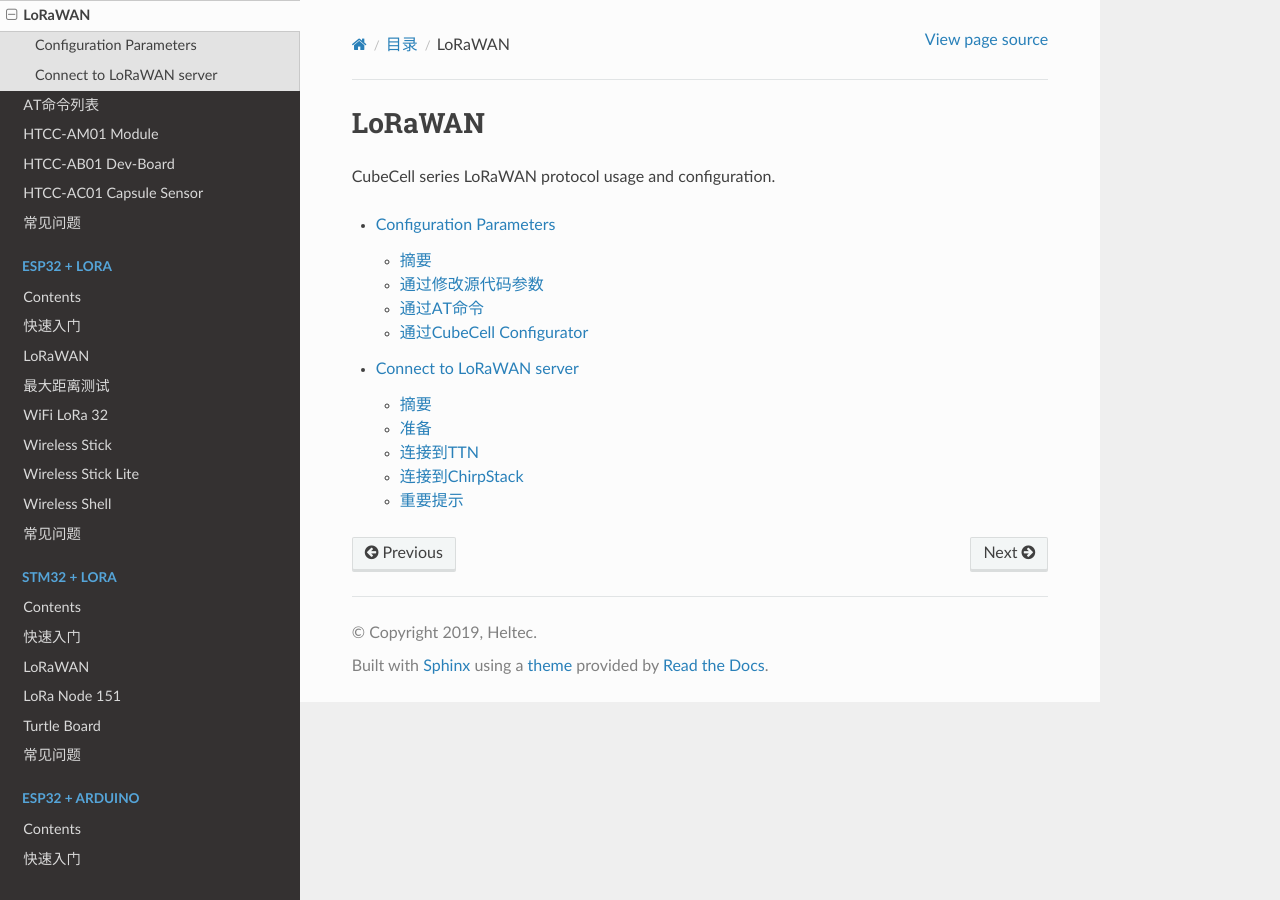
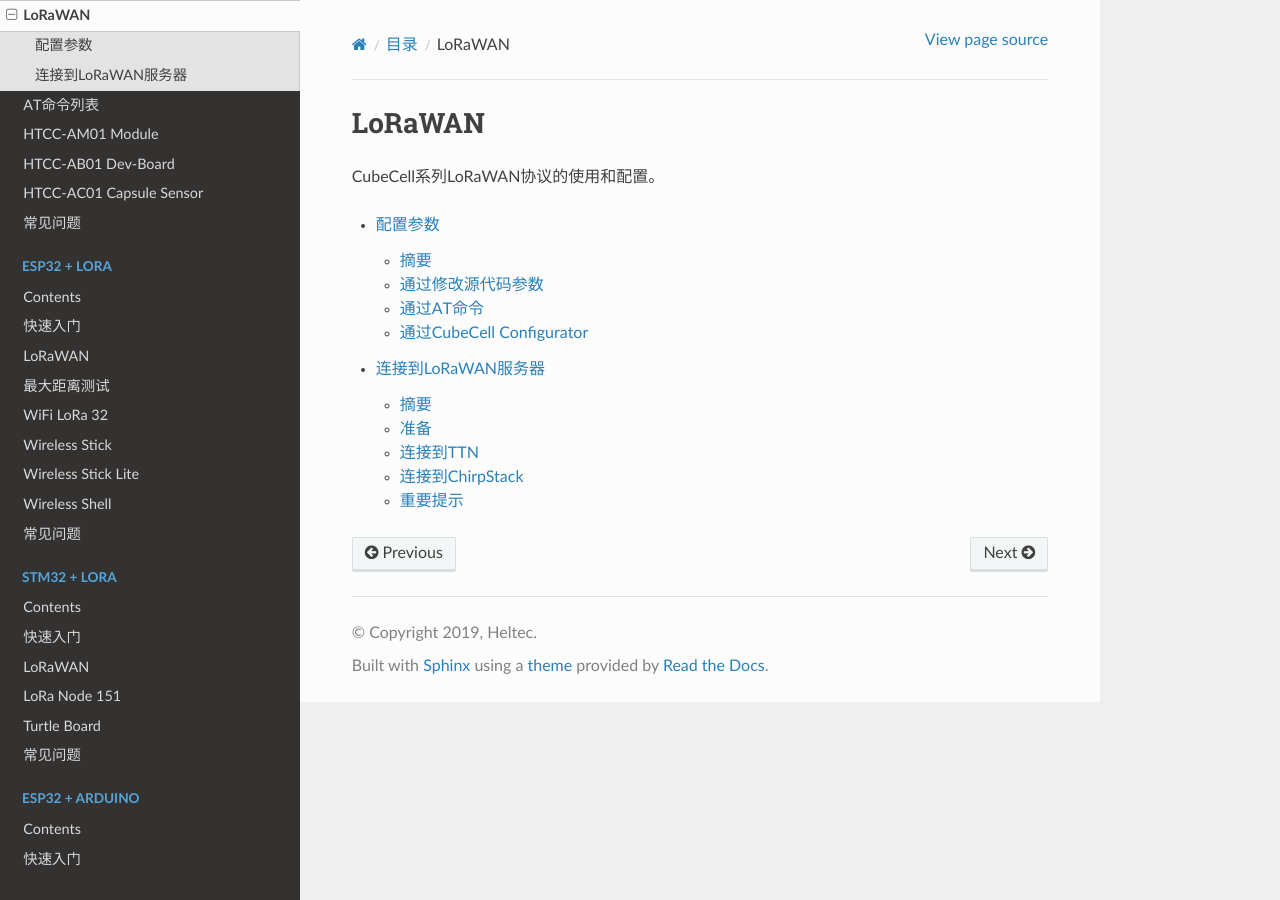
Before and after one commit to HelTecAutomation/HeltecDocs-zh_CN, a Sphinx documentation site: the page built from zh_CN/source/cubecell/lorawan/index.rst, in a window 1280 px wide. Built offline with Sphinx 7.4.7 and the Read the Docs theme 2.0.0, drawn with Linux system fonts in a browser that asks for light colours; pages that are not in the unit, such as notebooks, are missing from menus.

```diff
--- a/zh_CN/source/cubecell/lorawan/index.rst
+++ b/zh_CN/source/cubecell/lorawan/index.rst
@@ -1,10 +1,10 @@
 LoRaWAN
 =======
 
-CubeCell series LoRaWAN protocol usage and configuration.
+CubeCell系列LoRaWAN协议的使用和配置。
 
 .. toctree::
     :maxdepth: 2
 
-    Configuration Parameters <config_parameter>
-    Connect to LoRaWAN server <connect_to_gateway>
+    配置参数 <config_parameter>
+    连接到LoRaWAN服务器 <connect_to_gateway>
```
